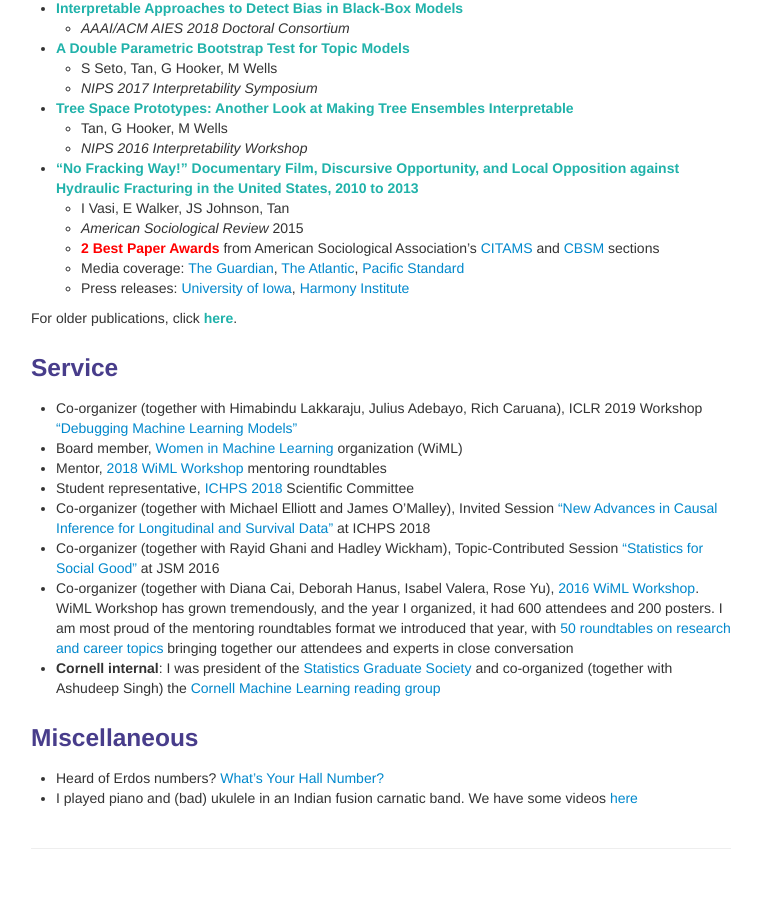
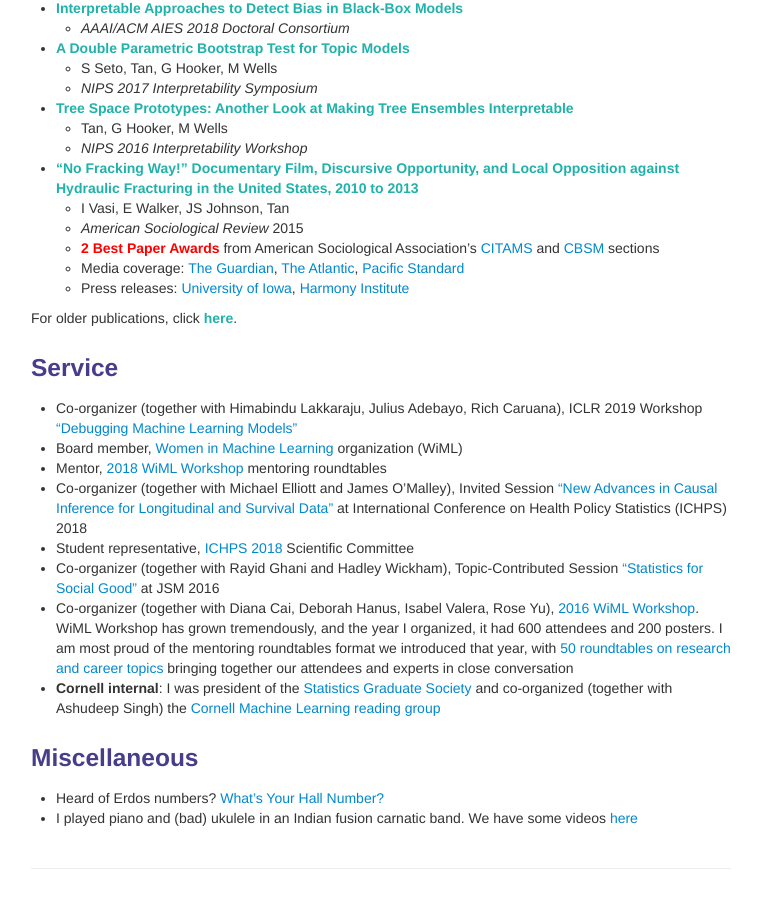
Before and after one commit to shftan/shftan.github.io, a Jekyll site: the page built from index.md, in a window 1280 px wide and 900 px high, scrolled down 1593 px. Shown: the whole window, without its empty margins (259-1020 px from the left). Built offline with Jekyll 4.4.1, drawn with Linux system fonts in a browser that asks for light colours.

Commit message:
Update index.md

```diff
--- a/index.md
+++ b/index.md
@@ -100,8 +100,8 @@ For older publications, click <a class="paper" href="olderpublications.html">her
 - Co-organizer (together with Himabindu Lakkaraju, Julius Adebayo, Rich Caruana), ICLR 2019 Workshop [“Debugging Machine Learning Models”](https://iclr.cc/Conferences/2019/Schedule?showEvent=628)
 - Board member, [Women in Machine Learning](https://wimlworkshop.org) organization (WiML)
 - Mentor, [2018 WiML Workshop](https://wimlworkshop.org/2018/program/) mentoring roundtables
+- Co-organizer (together with Michael Elliott and James O'Malley),  Invited Session ["New Advances in Causal Inference for Longitudinal and Survival Data"](http://ww2.amstat.org/meetings/ichps/2018/onlineprogram/Program.cfm) at International Conference on Health Policy Statistics (ICHPS) 2018
 - Student representative, [ICHPS 2018](http://ww2.amstat.org/meetings/ichps/2018/) Scientific Committee
-- Co-organizer (together with Michael Elliott and James O'Malley),  Invited Session ["New Advances in Causal Inference for Longitudinal and Survival Data"](http://ww2.amstat.org/meetings/ichps/2018/onlineprogram/Program.cfm) at ICHPS 2018
 - Co-organizer (together with Rayid Ghani and Hadley Wickham), Topic-Contributed Session ["Statistics for Social Good"](http://shftan.github.io/jsmsocialgood/) at JSM 2016
 - Co-organizer (together with Diana Cai, Deborah Hanus, Isabel Valera, Rose Yu), [2016 WiML Workshop](https://wimlworkshop.org/2016/). WiML Workshop has grown tremendously, and the year I organized, it had 600 attendees and 200 posters. I am most proud of the mentoring roundtables format we introduced that year, with [50 roundtables on research and career topics](https://wimlworkshop.org/2016/program/#1480549898816-ca283fe3-29b6) bringing together our attendees and experts in close conversation
 - **Cornell internal**: I was president of the [Statistics Graduate Society](https://stat.cornell.edu/about-us/sgs) and co-organized (together with Ashudeep Singh) the [Cornell Machine Learning reading group](http://wiki.cs.cornell.edu/index.php?title=Machine_Learning_Discussion_Group)
```
